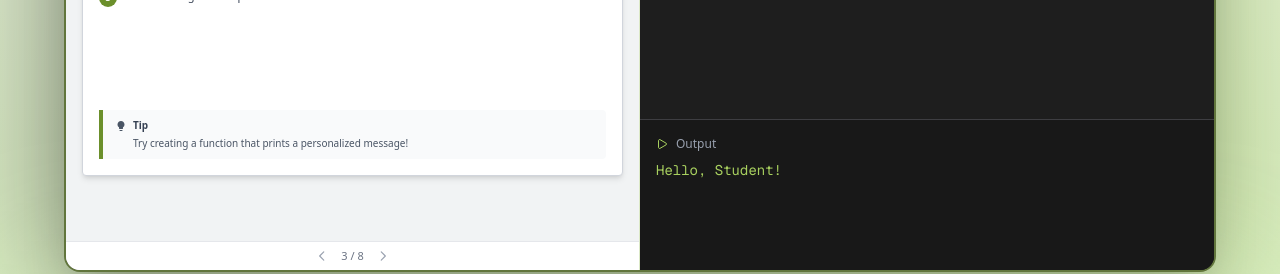
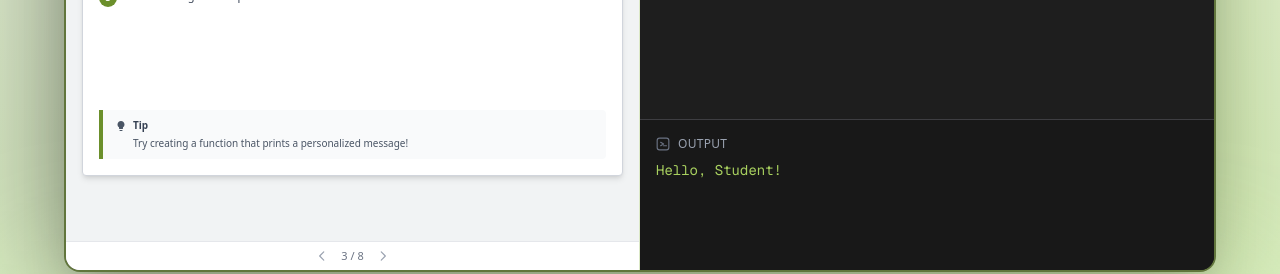
Before and after one commit to JayantDeveloper/codekiwi-site, a Next.js app: page / in a window 1280 px wide. Shown: the part 1200-1474 px from the top of the page. Built offline with nearby package versions, Linux system fonts and the light colour scheme.

Commit message:
Replace Play triangle with terminal icon in demo Output header

```diff
--- a/src/components/home/DemoSection.tsx
+++ b/src/components/home/DemoSection.tsx
@@ -1,5 +1,4 @@
 import React from "react";
-import { Play } from "lucide-react";
 
 interface Props {
   isVisible: boolean;
@@ -131,8 +130,12 @@ export const DemoSection = React.forwardRef<HTMLElement, Props>(
 
                 <div className="flex-[3] border-t border-[#3e3e42] bg-[#181818] p-4">
                   <div className="flex items-center gap-2 mb-2">
-                    <Play className="w-3 h-3 text-[#a8d05f]" />
-                    <span className="text-xs text-gray-400 font-medium">Output</span>
+                    <svg className="w-3.5 h-3.5 text-gray-500 flex-shrink-0" viewBox="0 0 24 24" fill="none" stroke="currentColor" strokeWidth="2" strokeLinecap="round" strokeLinejoin="round">
+                      <rect x="2" y="2" width="20" height="20" rx="4" />
+                      <polyline points="8 9 13 12 8 15" />
+                      <line x1="13" y1="15" x2="18" y2="15" />
+                    </svg>
+                    <span className="text-xs text-gray-400 font-medium uppercase tracking-wide">Output</span>
                   </div>
                   <div className={`font-mono text-sm text-[#a8d05f] ${isVisible ? "typing-output" : "opacity-0"}`}>
                     Hello, Student!
```
